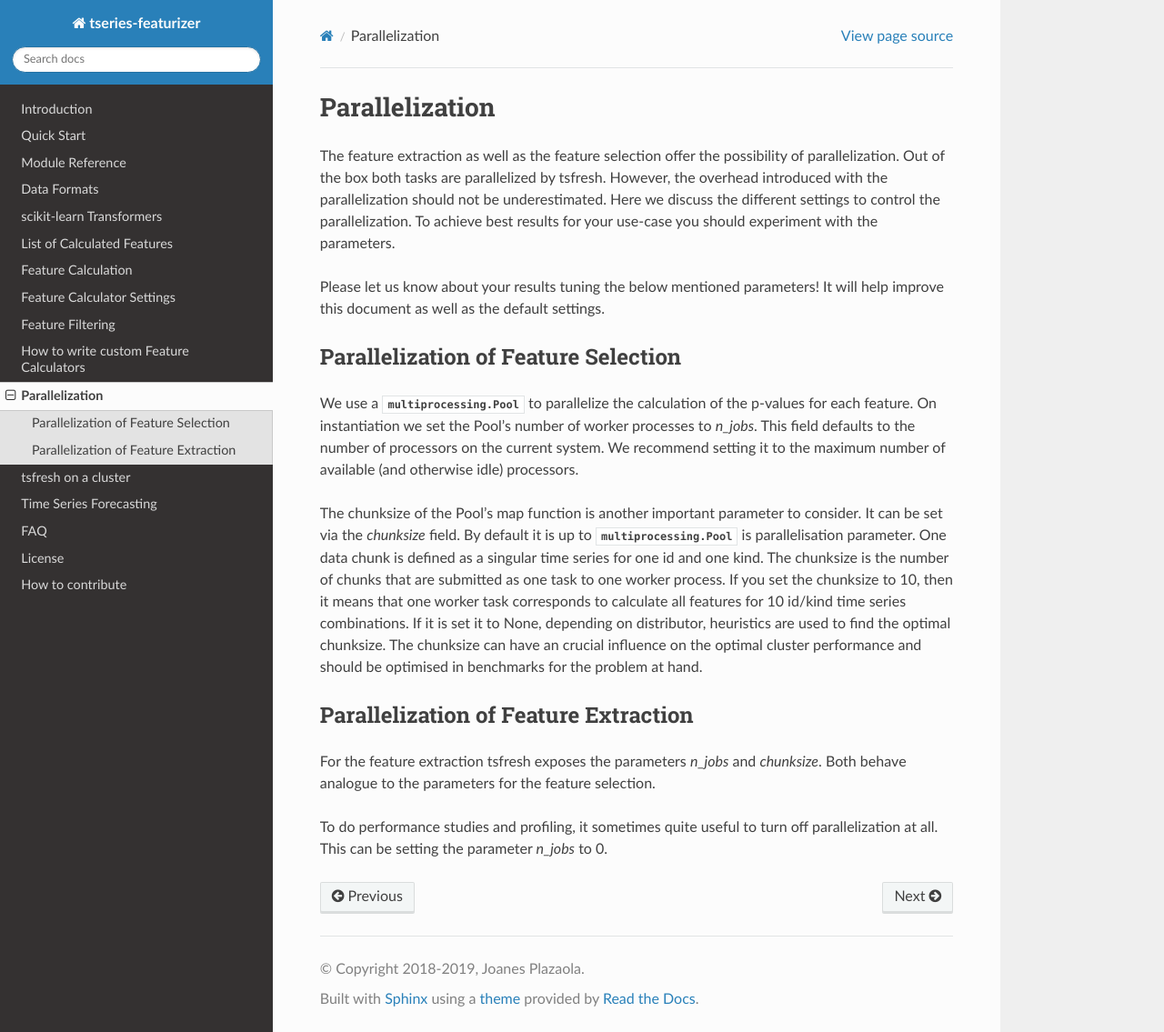
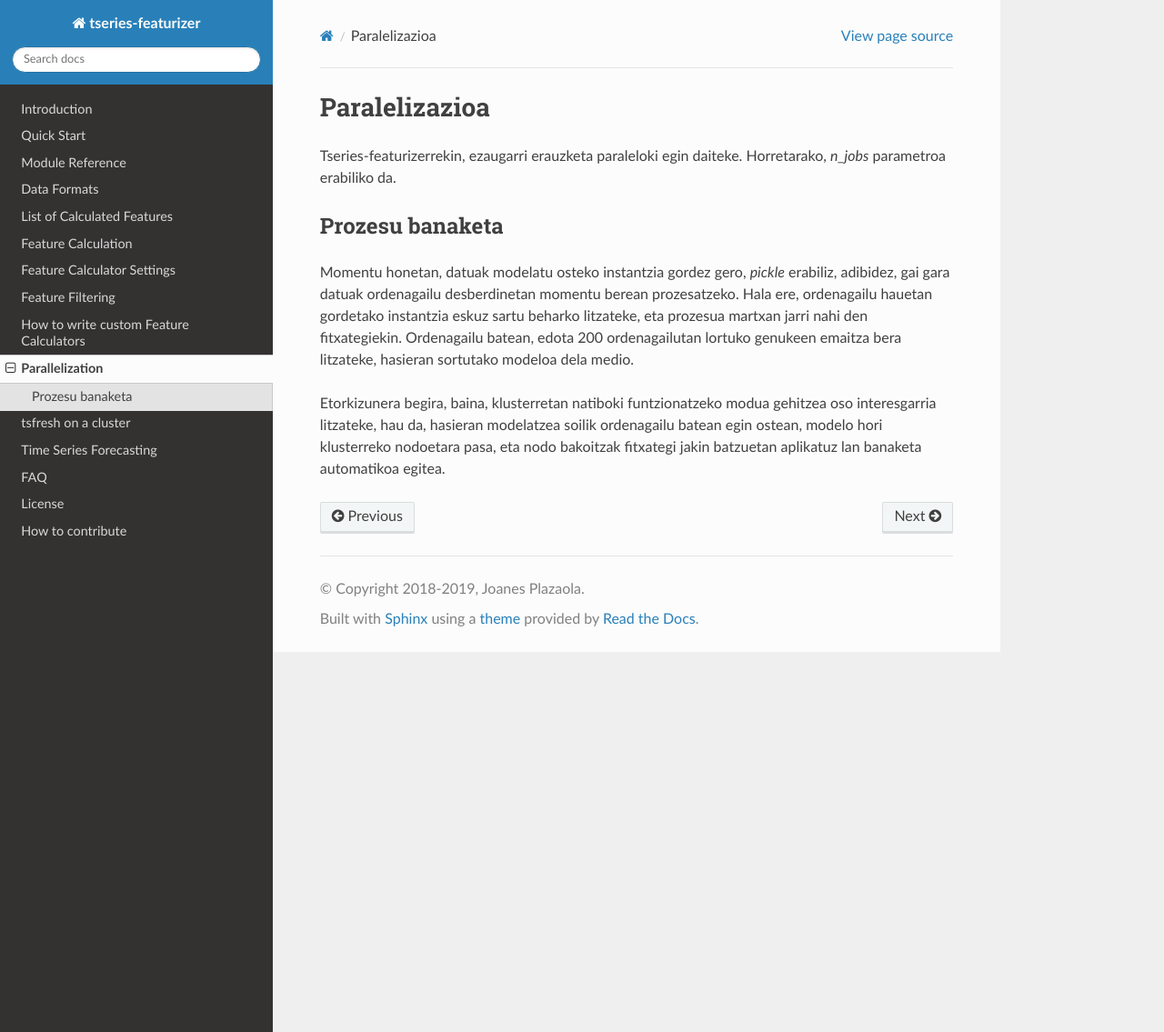
Before and after one commit to joanesplazaola/tseries-featurizer, a Sphinx documentation site: the page built from docs/text/parallelization.rst, in a window 1280 px wide and 1135 px high. Shown: the whole window at 91% size. Built offline with Sphinx 7.4.7 and the Read the Docs theme 2.0.0, drawn with Linux system fonts in a browser that asks for light colours; formulas are drawn with MathJax 3; pages that are not in the unit, such as notebooks, are missing from menus; the version number could not be read and is left out.

Commit message:
Dokumentazioan aldaketak: paralelizazioa, eta datu formatua gehituta

```diff
--- a/docs/text/parallelization.rst
+++ b/docs/text/parallelization.rst
@@ -1,42 +1,18 @@
 .. _parallelization-label:
 
-Parallelization
+Paralelizazioa
 ===============
 
-The feature extraction as well as the feature selection offer the possibility of parallelization.
-Out of the box both tasks are parallelized by tsfresh. However, the overhead introduced with the
-parallelization should not be underestimated. Here we discuss the different settings to control
-the parallelization. To achieve best results for your use-case you should experiment with the parameters.
+Tseries-featurizerrekin, ezaugarri erauzketa paraleloki egin daiteke. Horretarako, `n_jobs` parametroa erabiliko da.
 
-Please let us know about your results tuning the below mentioned parameters! It will help improve this document as
-well as the default settings.
 
-Parallelization of Feature Selection
-------------------------------------
+Prozesu banaketa
+-------------------------------------
+Momentu honetan, datuak modelatu osteko instantzia gordez gero, `pickle` erabiliz, adibidez, gai gara datuak
+ordenagailu desberdinetan momentu berean prozesatzeko. Hala ere, ordenagailu hauetan gordetako instantzia eskuz sartu beharko
+litzateke, eta prozesua martxan jarri nahi den fitxategiekin. Ordenagailu batean, edota 200 ordenagailutan lortuko genukeen
+emaitza bera litzateke, hasieran sortutako modeloa dela medio.
 
-We use a :class:`multiprocessing.Pool` to parallelize the calculation of the p-values for each feature. On
-instantiation we set the Pool's number of worker processes to
-`n_jobs`. This field defaults to
-the number of processors on the current system. We recommend setting it to the maximum number of available (and
-otherwise idle) processors.
-
-The chunksize of the Pool's map function is another important parameter to consider. It can be set via the
-`chunksize` field. By default it is up to
-:class:`multiprocessing.Pool` is parallelisation parameter. One data chunk is
-defined as a singular time series for one id and one kind. The chunksize is the
-number of chunks that are submitted as one task to one worker process.  If you
-set the chunksize to 10, then it means that one worker task corresponds to
-calculate all features for 10 id/kind time series combinations.  If it is set it
-to None, depending on distributor, heuristics are used to find the optimal
-chunksize.  The chunksize can have an crucial influence on the optimal cluster
-performance and should be optimised in benchmarks for the problem at hand.
-
-Parallelization of Feature Extraction
--------------------------------------
-
-For the feature extraction tsfresh exposes the parameters
-`n_jobs` and `chunksize`. Both behave analogue to the parameters
-for the feature selection.
-
-To do performance studies and profiling, it sometimes quite useful to turn off parallelization at all. This can be
-setting the parameter `n_jobs` to 0.
+Etorkizunera begira, baina, klusterretan natiboki funtzionatzeko modua gehitzea oso interesgarria litzateke, hau da, hasieran
+modelatzea soilik ordenagailu batean egin ostean, modelo hori klusterreko nodoetara pasa, eta nodo bakoitzak fitxategi
+jakin batzuetan aplikatuz lan banaketa automatikoa egitea.
--- a/docs/text/quick_start.rst
+++ b/docs/text/quick_start.rst
@@ -14,7 +14,7 @@ TSeries-featurizer liburutegia Python Package Indexean (PyPI) aurki daitekeenez,
    pip install tseries-featurizer
 
 
-Dive in
+Nola hasi
 -------
 
 Dokumentazio osoa irakurtzen hasi aurretik, tseries-featurizer erabiltzen hasi zaitezke ondorengo adibidearen bidez:
```
Also changed, not shown: docs/text/data_formats.rst (+71 -191 lines), docs/text/sklearn_transformers.rst (deleted, +0 -64 lines).
